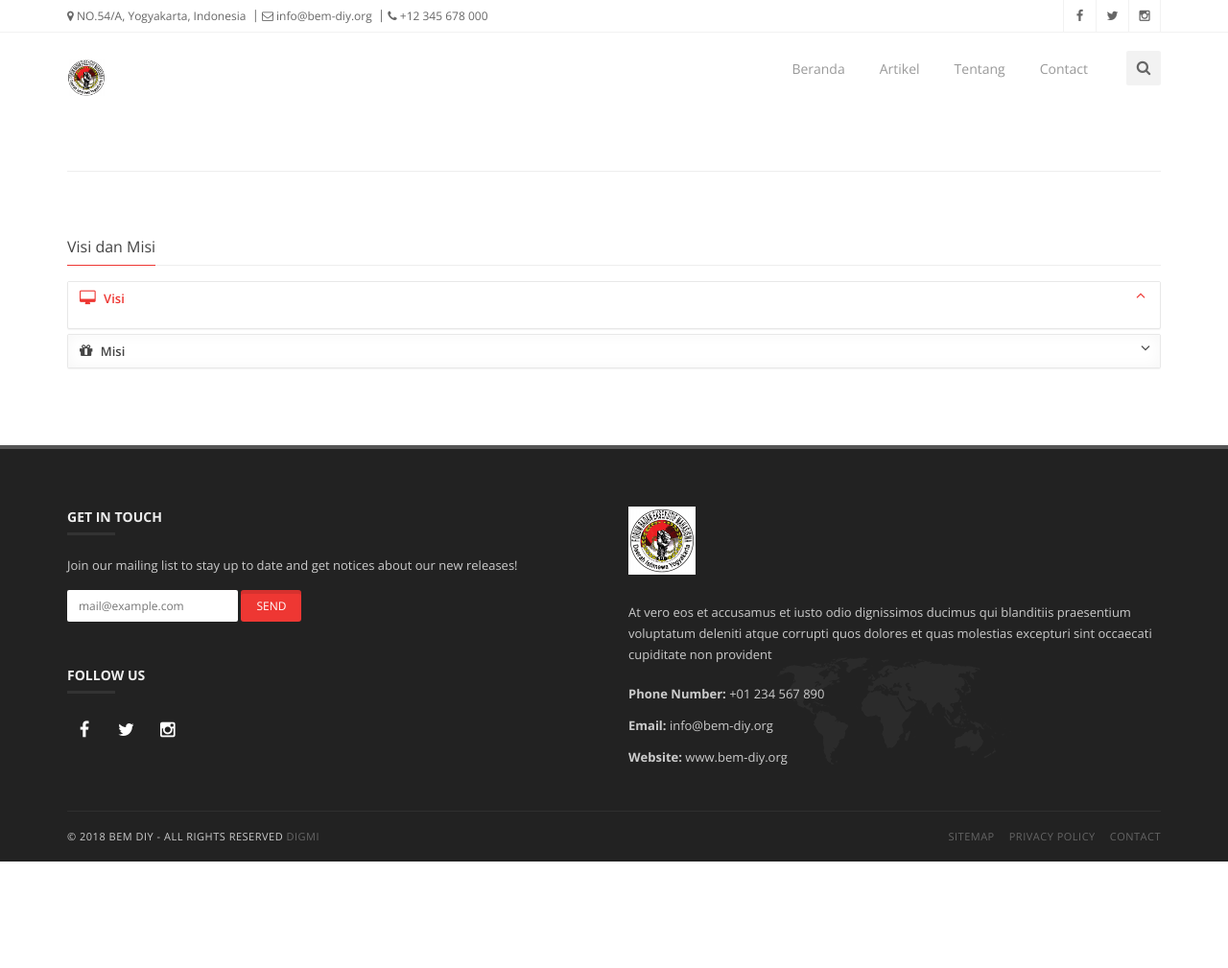
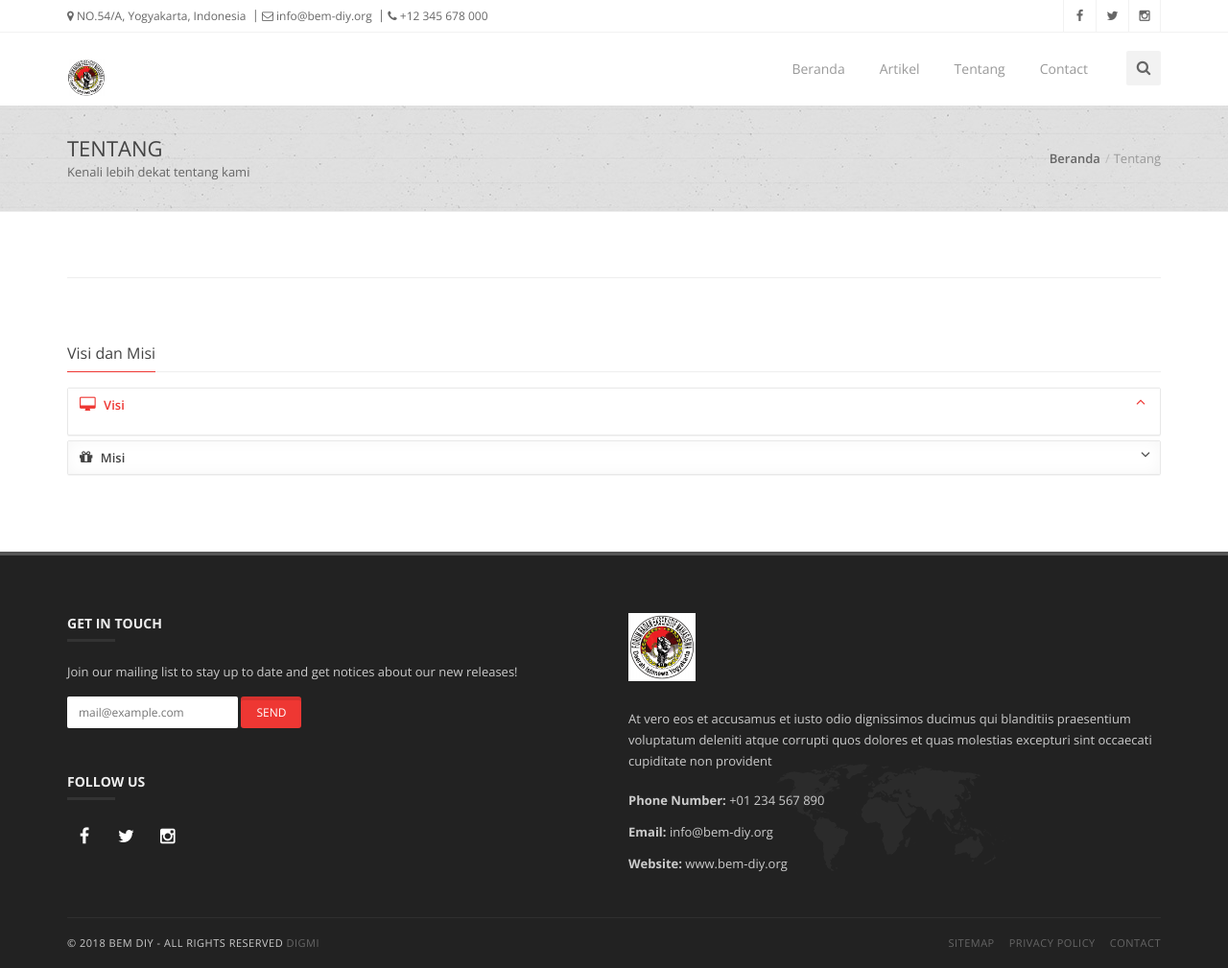
Before and after one commit to digmi-id/bemdiy, a Django app: template sites/templates/sites/about.html in a window 1280 px wide. Shown: the whole page at 96% size. Before the commit the page ends 898 px from the top, so only its background shows below. Run offline with Django 3.2, Linux system fonts and the light colour scheme; the template is opened without the code that fills it, so the values that code supplies are empty; parts of the project's set-up code (start-up, migrations or seed data) failed here and were passed over; some libraries are stand-ins or nearby versions.

Commit message:
Add banner

```diff
--- a/sites/templates/sites/about.html
+++ b/sites/templates/sites/about.html
@@ -4,6 +4,24 @@
 {% block head_title %} Tentang Kami | {{ block.super }} {% endblock head_title%}
 
 {% block content %}
+<div class="page-banner">
+    <div class="container">
+        <div class="row">
+            <div class="col-md-6">
+                <h2>Tentang</h2>
+                <p>Kenali lebih dekat tentang kami</p>
+            </div>
+            <div class="col-md-6">
+                <ul class="breadcrumbs">
+                    <li>
+                        <a href="#">Beranda</a>
+                    </li>
+                    <li>Tentang</li>
+                </ul>
+            </div>
+        </div>
+    </div>
+</div>
 
 <div id="content">
     <div class="container">
```
